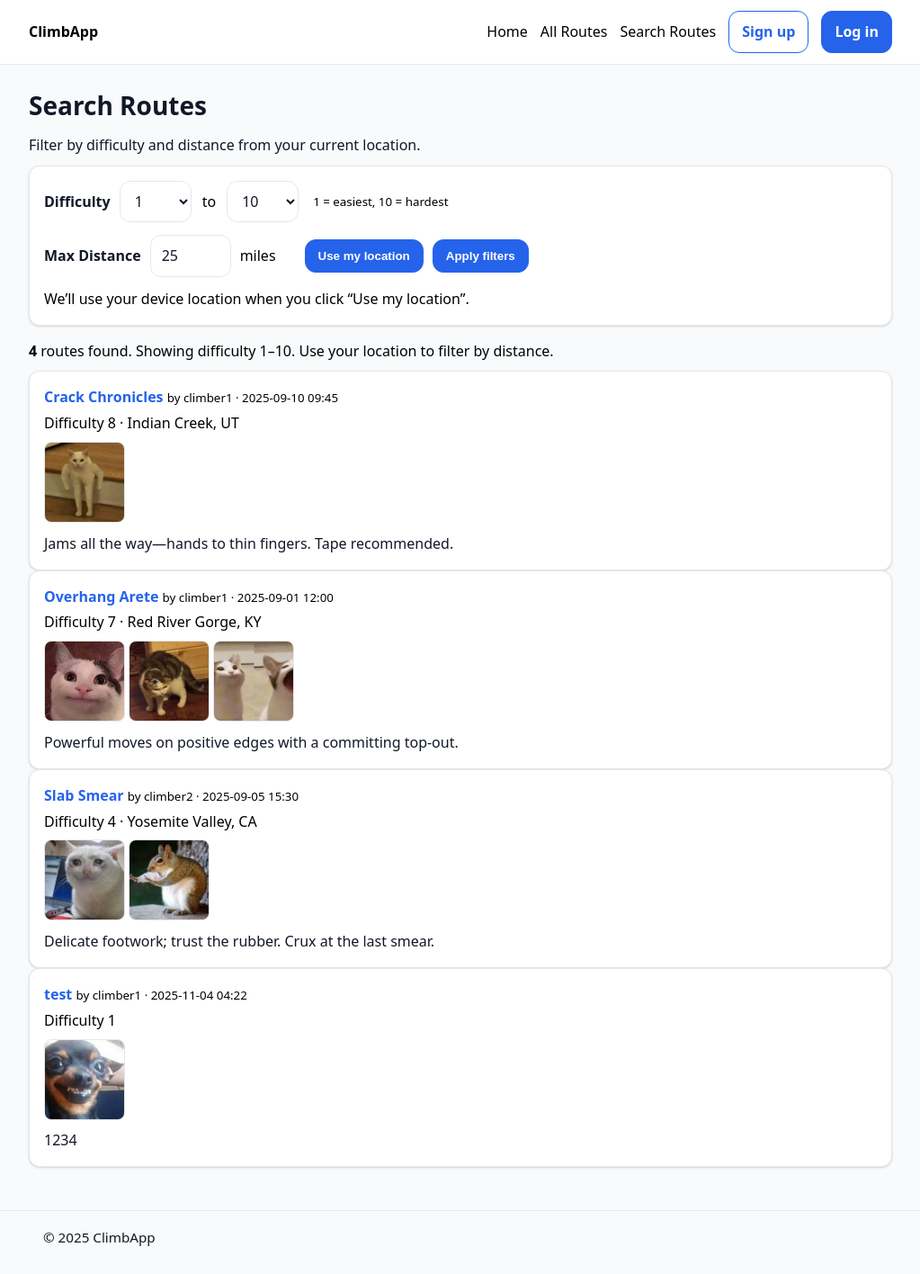
After one commit to ethan-ignatius/Climbr, a Django app: page /routes/search/ in a window 1280 px wide. The commit adds this page. Shown: the whole page at 90% size, without its empty margins (128-1151 px from the left). Run offline with Django 5.2, Linux system fonts and the light colour scheme; data comes from the database, SQL or seed files in the repository.

Commit message:
added route search by distance/difficulty

```diff
--- a/routes/urls.py
+++ b/routes/urls.py
@@ -5,6 +5,8 @@ from .views import MyRoutesView
 app_name = "routes"
 
 urlpatterns = [
+    path("search/", views.route_search, name="search"),
+
     path("add/", views.route_create, name="add"),
     path("<int:pk>/edit/", views.route_edit, name="edit"),
     path("<int:pk>/delete/", views.route_delete, name="delete"),
--- a/routes/views.py
+++ b/routes/views.py
@@ -7,7 +7,10 @@ from .models import Route, RouteImage
 
 import os
 import re
+import math
+import requests
 import unicodedata
+from functools import lru_cache
 
 from django.contrib.auth.mixins import LoginRequiredMixin
 from django.views.generic import ListView
@@ -218,3 +221,147 @@ def route_edit(request, pk: int):
     }
 
     return render(request, "routes/route_form.html", context)
+
+@lru_cache(maxsize=512)
+def _geocode_first(location_text: str):
+    """
+    Return (lat, lon) using the first result from Nominatim for the given text.
+    Cached in-process to avoid repeat lookups.
+    """
+    if not location_text:
+        return None
+
+    base = "https://nominatim.openstreetmap.org/search"
+    params = {"q": location_text, "format": "jsonv2", "limit": 1}
+    headers = {"User-Agent": "ClimbApp/1.0 (contact@climbapp.local)"}
+
+    try:
+        if requests:
+            resp = requests.get(base, params=params, headers=headers, timeout=6)
+            resp.raise_for_status()
+            data = resp.json()
+        else:
+            import urllib.parse, urllib.request, json as _json
+            url = base + "?" + urllib.parse.urlencode(params)
+            req = urllib.request.Request(url, headers=headers)
+            with urllib.request.urlopen(req, timeout=6) as f:
+                data = _json.loads(f.read().decode("utf-8"))
+        if isinstance(data, list) and data:
+            return float(data[0]["lat"]), float(data[0]["lon"])
+    except Exception:
+        # Swallow errors and just treat it as ungeocodable
+        return None
+
+    return None
+
+
+def route_search(request):
+    """
+    Public search by difficulty + distance. If a route lacks coordinates but has
+    a location text, we geocode it using the first map result (Nominatim) and
+    use that to compute distance.
+    """
+    # ---- input parsing
+    def as_int(val, default, lo, hi):
+        try:
+            v = int(val)
+            return max(lo, min(hi, v))
+        except (TypeError, ValueError):
+            return default
+
+    diff_min = as_int(request.GET.get("difficulty_min"), 1, 1, 10)
+    diff_max = as_int(request.GET.get("difficulty_max"), 10, 1, 10)
+    if diff_min > diff_max:
+        diff_min, diff_max = diff_max, diff_min
+
+    try:
+        radius = float(request.GET.get("radius", 25))
+    except (TypeError, ValueError):
+        radius = 25.0
+
+    def as_float(k):
+        v = request.GET.get(k)
+        try:
+            return float(v) if v not in (None, "") else None
+        except (TypeError, ValueError):
+            return None
+
+    lat = as_float("lat")
+    lng = as_float("lng")
+
+    # Optional fallback to saved profile location if user is logged in
+    profile_loc = None
+    user = getattr(request, "user", None)
+    if (lat is None or lng is None) and getattr(user, "is_authenticated", False) and hasattr(user, "profile"):
+        p = user.profile
+        if getattr(p, "latitude", None) is not None and getattr(p, "longitude", None) is not None:
+            profile_loc = (float(p.latitude), float(p.longitude))
+            if lat is None: lat = profile_loc[0]
+            if lng is None: lng = profile_loc[1]
+
+    # ---- query
+    from .models import Route
+    qs = Route.objects.filter(difficulty__gte=diff_min, difficulty__lte=diff_max)
+    routes_all = list(qs.select_related("author").prefetch_related("images"))
+
+    # ---- helpers
+    def haversine_miles(lat1, lon1, lat2, lon2):
+        R = 3958.7613  # miles
+        phi1 = math.radians(lat1); phi2 = math.radians(lat2)
+        dphi = math.radians(lat2 - lat1); dlambda = math.radians(lon2 - lon1)
+        a = math.sin(dphi/2)**2 + math.cos(phi1)*math.cos(phi2)*math.sin(dlambda/2)**2
+        return 2 * R * math.atan2(math.sqrt(a), math.sqrt(1 - a))
+
+    def get_location_text(route):
+        # Try a few common field names; adjust if your model uses a different name
+        for field in ("location_name", "location", "address", "place"):
+            val = getattr(route, field, None)
+            if val:
+                return str(val)
+        return None
+
+    # ---- distance filtering
+    active_location = None
+    within = []   # routes with known/derived coordinates and within radius
+    unknown = []  # couldn’t geocode (still included at the end)
+
+    if lat is not None and lng is not None:
+        active_location = {"latitude": float(lat), "longitude": float(lng)}
+
+        for r in routes_all:
+            rlat = getattr(r, "latitude", None)
+            rlng = getattr(r, "longitude", None)
+
+            if rlat is None or rlng is None:
+                # Try to geocode text-only location
+                loc_text = get_location_text(r)
+                coords = _geocode_first(loc_text) if loc_text else None
+                if coords:
+                    rlat, rlng = coords  # ephemeral; not persisted
+
+            if rlat is not None and rlng is not None:
+                d = haversine_miles(float(rlat), float(rlng), float(lat), float(lng))
+                setattr(r, "distance_miles", d)
+                if d <= radius:
+                    within.append(r)
+            else:
+                unknown.append(r)
+
+        within.sort(key=lambda x: getattr(x, "distance_miles", 1e9))
+        filtered = within + unknown
+    else:
+        # No user location: just difficulty filter (no distance)
+        filtered = routes_all
+        within = filtered
+        unknown = []
+
+    context = {
+        "routes": filtered,
+        "filters": {"difficulty_min": diff_min, "difficulty_max": diff_max, "radius": radius},
+        "active_location": active_location,
+        "used_profile_fallback": profile_loc is not None,
+        "results_count": len(filtered),
+        "within_count": len(within),
+        "unknown_count": len(unknown),
+    }
+    return render(request, "routes/route_search.html", context)
--- a/templates/base.html
+++ b/templates/base.html
@@ -21,6 +21,7 @@
       <nav class="links links-right">
         <a href="{% url 'home' %}">Home</a>
         <a href="{% url 'routes:list' %}">All Routes</a>
+        <a href="{% url 'routes:search' %}">Search Routes</a>
         {% if user.is_authenticated %}
           <a href="{% url 'routes:my_routes' %}"> My Routes</a>
           <a href="{% url 'routes:add' %}">Add Route</a>
--- /dev/null
+++ b/templates/routes/route_search.html
@@ -0,0 +1,196 @@
+{% extends "base.html" %}
+{% block title %}Search Routes – ClimbApp{% endblock %}
+
+{% block content %}
+<div class="page-title">
+  <h1>Search Routes</h1>
+  <p class="muted">Filter by difficulty and distance from your current location.</p>
+</div>
+
+<form id="search-form" method="get" class="card" style="margin-bottom: 16px;">
+  <!-- Difficulty row -->
+  <div class="row" style="display:flex; align-items:center; gap:10px; flex-wrap:wrap; margin-bottom:14px;">
+    <label for="difficulty_min" style="font-weight:600; margin:0;">Difficulty</label>
+
+    <select id="difficulty_min" name="difficulty_min" style="width: 80px; flex:0 0 auto;">
+      <option value="1" {% if filters.difficulty_min == 1 %}selected{% endif %}>1</option>
+      <option value="2" {% if filters.difficulty_min == 2 %}selected{% endif %}>2</option>
+      <option value="3" {% if filters.difficulty_min == 3 %}selected{% endif %}>3</option>
+      <option value="4" {% if filters.difficulty_min == 4 %}selected{% endif %}>4</option>
+      <option value="5" {% if filters.difficulty_min == 5 %}selected{% endif %}>5</option>
+      <option value="6" {% if filters.difficulty_min == 6 %}selected{% endif %}>6</option>
+      <option value="7" {% if filters.difficulty_min == 7 %}selected{% endif %}>7</option>
+      <option value="8" {% if filters.difficulty_min == 8 %}selected{% endif %}>8</option>
+      <option value="9" {% if filters.difficulty_min == 9 %}selected{% endif %}>9</option>
+      <option value="10" {% if filters.difficulty_min == 10 %}selected{% endif %}>10</option>
+    </select>
+
+    <span class="muted" style="padding:0 2px;">to</span>
+
+    <select id="difficulty_max" name="difficulty_max" style="width: 80px; flex:0 0 auto;">
+      <option value="1" {% if filters.difficulty_max == 1 %}selected{% endif %}>1</option>
+      <option value="2" {% if filters.difficulty_max == 2 %}selected{% endif %}>2</option>
+      <option value="3" {% if filters.difficulty_max == 3 %}selected{% endif %}>3</option>
+      <option value="4" {% if filters.difficulty_max == 4 %}selected{% endif %}>4</option>
+      <option value="5" {% if filters.difficulty_max == 5 %}selected{% endif %}>5</option>
+      <option value="6" {% if filters.difficulty_max == 6 %}selected{% endif %}>6</option>
+      <option value="7" {% if filters.difficulty_max == 7 %}selected{% endif %}>7</option>
+      <option value="8" {% if filters.difficulty_max == 8 %}selected{% endif %}>8</option>
+      <option value="9" {% if filters.difficulty_max == 9 %}selected{% endif %}>9</option>
+      <option value="10" {% if filters.difficulty_max == 10 %}selected{% endif %}>10</option>
+    </select>
+
+    <small class="muted" style="margin-left:6px;">1 = easiest, 10 = hardest</small>
+  </div>
+
+  <!-- Distance + Location row (same line) -->
+  <div class="row" style="display:flex; align-items:center; gap:10px; flex-wrap:wrap; margin-bottom:12px;">
+    <label for="radius" style="font-weight:600; margin:0;">Max Distance</label>
+    <input type="number" id="radius" name="radius" min="1" step="1"
+           value="{{ filters.radius|floatformat:0|default:25 }}"
+           style="width: 90px;" />
+    <span class="muted">miles</span>
+
+    <div style="width:12px; height:1px;"></div>
+
+    <button type="button" id="useLocationBtn" class="btn">Use my location</button>
+    <button type="submit" class="btn btn-primary">Apply filters</button>
+  </div>
+
+  <!-- Single merged hint/status line -->
+  <div id="locStatus" class="muted" style="margin-top:4px;">
+    {% if active_location %}
+      Using device location: {{ active_location.latitude|floatformat:4 }}, {{ active_location.longitude|floatformat:4 }}.
+    {% elif used_profile_fallback %}
+      Using your saved profile location (click “Use my location” to update).
+    {% else %}
+      We’ll use your device location when you click “Use my location”.
+    {% endif %}
+  </div>
+
+  <!-- Hidden lat/lng -->
+  <input type="hidden" id="lat" name="lat" value="{% if active_location %}{{ active_location.latitude }}{% endif %}">
+  <input type="hidden" id="lng" name="lng" value="{% if active_location %}{{ active_location.longitude }}{% endif %}">
+</form>
+
+<!-- Single-line results meta -->
+<div style="margin-bottom: 10px;">
+  {% if active_location %}
+    <span><strong>{{ results_count }}</strong> route{% if results_count != 1 %}s{% endif %} found within {{ filters.radius|floatformat:0 }} mi, sorted by distance.</span>
+  {% else %}
+    <span><strong>{{ results_count }}</strong> route{% if results_count != 1 %}s{% endif %} found. Showing difficulty {{ filters.difficulty_min }}–{{ filters.difficulty_max }}. Use your location to filter by distance.</span>
+  {% endif %}
+</div>
+
+{% if routes %}
+  <div class="stack">
+    {% for r in routes %}
+      <div class="card">
+        <div class="row" style="justify-content: space-between; align-items: baseline;">
+          <a class="job-title" href="{% url 'routes:detail' r.pk %}" style="font-weight:700; text-decoration:none;">
+            {{ r.title }}
+          </a>
+          <small class="muted">by {{ r.author.username }} · {{ r.created_at|date:"Y-m-d H:i" }}</small>
+        </div>
+
+        <div class="row" style="gap: 10px; align-items: center; margin: 4px 0 8px;">
+          <span class="pill">Difficulty {{ r.difficulty }}</span>
+          {% if r.distance_miles %}
+            <span class="muted">·</span>
+            <span class="pill">{{ r.distance_miles|floatformat:1 }} mi away</span>
+          {% endif %}
+          {% if r.location_name %}
+            <span class="muted">· {{ r.location_name }}</span>
+          {% endif %}
+        </div>
+
+        {% with imgs=r.images.all %}
+          {% if imgs|length %}
+            <div class="row" style="gap:10px; margin-top: 8px; overflow-x:auto;">
+              {% for img in imgs|slice:":3" %}
+                <img src="{{ img.image.url }}" alt="{{ img.alt_text|default:'Route image' }}" style="height: 90px; width: 90px; object-fit: cover; border-radius: 8px; border:1px solid var(--border);" loading="lazy">
+              {% endfor %}
+            </div>
+          {% endif %}
+        {% endwith %}
+
+        {% if r.description %}
+          <p class="muted" style="margin: 0.25rem 0 0;">{{ r.description|truncatechars:160 }}</p>
+        {% endif %}
+      </div>
+    {% endfor %}
+  </div>
+{% else %}
+  <div class="card">
+    <p class="muted">No routes match your filters.</p>
+  </div>
+{% endif %}
+
+<!-- Server-provided flags for JS -->
+<div id="search-flags"
+     data-has-active-location="{% if active_location %}true{% else %}false{% endif %}"
+     hidden></div>
+
+<script>
+(function(){
+  // Keep min <= max
+  const minEl = document.getElementById('difficulty_min');
+  const maxEl = document.getElementById('difficulty_max');
+  function clampPair(changed){
+    const minVal = parseInt(minEl.value || '1', 10);
+    const maxVal = parseInt(maxEl.value || '10', 10);
+    if (minVal > maxVal) {
+      if (changed === 'min') { maxEl.value = String(minVal); }
+      else { minEl.value = String(maxVal); }
+    }
+  }
+  minEl.addEventListener('change', () => clampPair('min'));
+  maxEl.addEventListener('change', () => clampPair('max'));
+
+  // Geolocation handlers
+  const useBtn = document.getElementById('useLocationBtn');
+  const status = document.getElementById('locStatus');
+  const latInput = document.getElementById('lat');
+  const lngInput = document.getElementById('lng');
+  const form = document.getElementById('search-form');
+
+  function setStatus(t){ if (status) status.textContent = t; }
+
+  function submitWithPosition(pos){
+    const crd = pos.coords;
+    latInput.value = crd.latitude.toFixed(6);
+    lngInput.value = crd.longitude.toFixed(6);
+    setStatus('Using device location…');
+    form.submit();
+  }
+  function handleGeoError(err){
+    console.warn('Geolocation error', err);
+    setStatus('Could not get device location. You can still search by difficulty.');
+  }
+
+  useBtn.addEventListener('click', function(){
+    if (!navigator.geolocation) {
+      setStatus('Your browser does not support geolocation.');
+      return;
+    }
+    setStatus('Getting your device location…');
+    navigator.geolocation.getCurrentPosition(submitWithPosition, handleGeoError, {
+      enableHighAccuracy: true,
+      timeout: 10000,
+      maximumAge: 0
+    });
+  });
+
+  // Auto-attempt geolocation on first visit — read flag from data attribute.
+  const flagsEl = document.getElementById('search-flags');
+  const hasActiveLocation = flagsEl && flagsEl.dataset.hasActiveLocation === 'true';
+  if (!hasActiveLocation && 'geolocation' in navigator) {
+    navigator.geolocation.getCurrentPosition(
+      function(pos){ submitWithPosition(pos); },
+      function(){ console.log('Geolocation denied or failed.'); },
+      { enableHighAccuracy: true, timeout: 8000, maximumAge: 0 }
+    );
+  }
+})();
+</script>
+{% endblock %}
```
